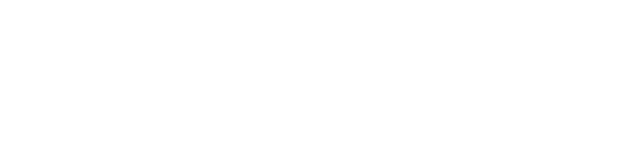
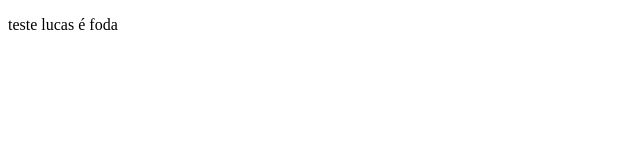
Before and after one commit to JoaoHr1/Wolfut, a plain HTML site: page index.html in a window 1280 px wide. Shown: the whole page, without its empty margins (0-640 px from the left). Drawn offline with Linux system fonts and the light colour scheme.

Commit message:
Update index.html

```diff
--- a/index.html
+++ b/index.html
@@ -7,6 +7,6 @@
     <title>Wolfut</title>
 </head>
 <body>
-
+    <p> teste lucas é foda <p>
 </body>
 </html>
```
